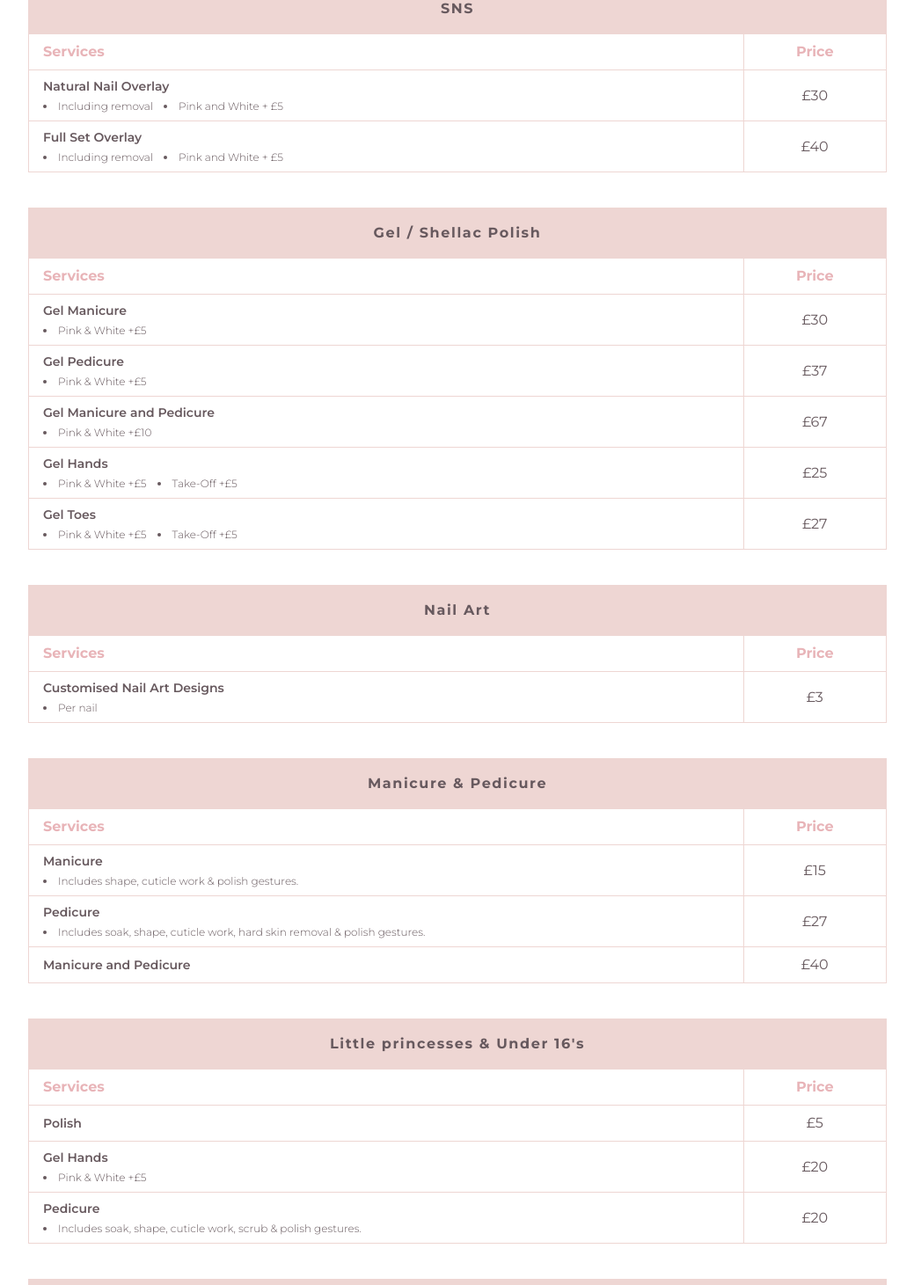
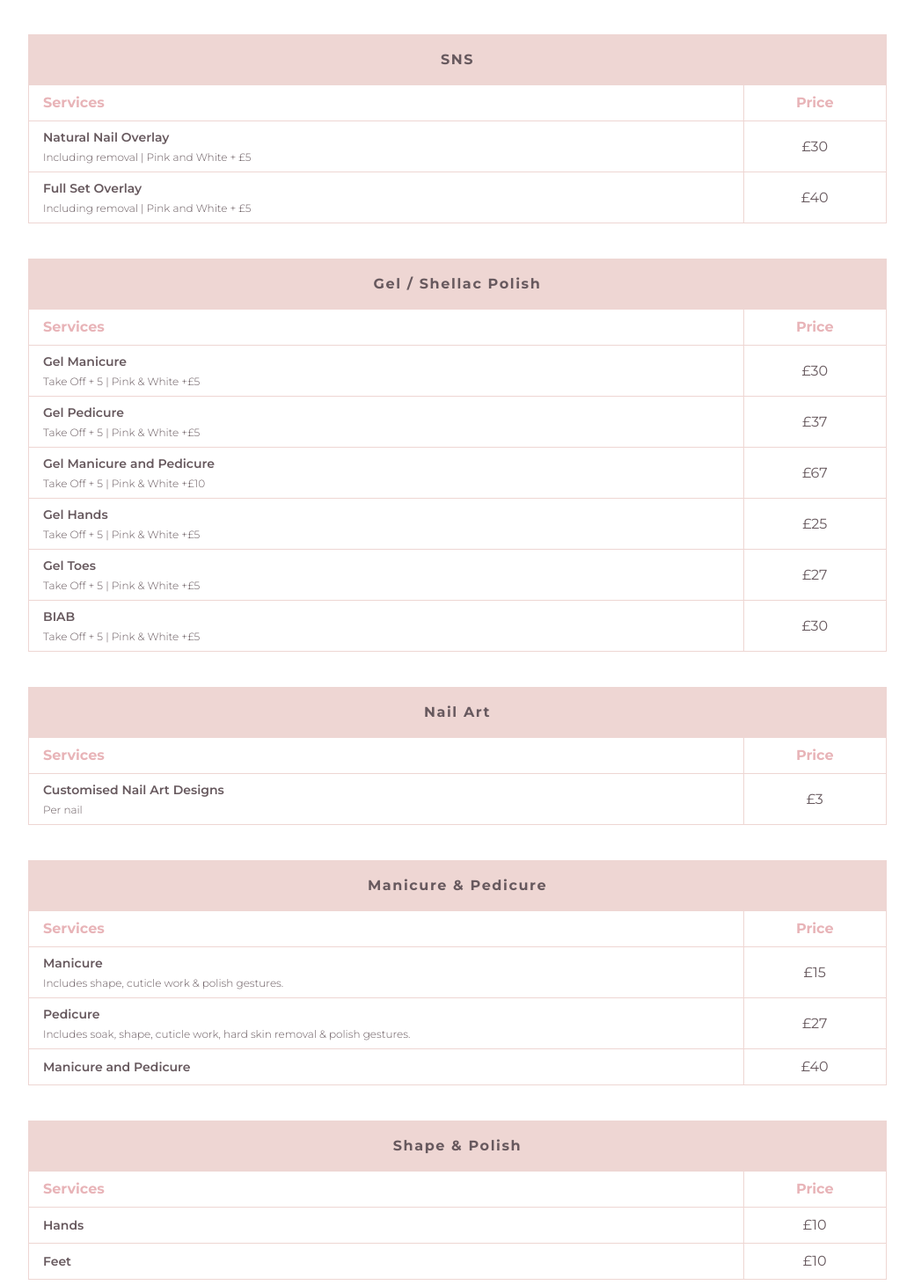
Before and after one commit to Luken1990/NailFairy-Pricelist, a React (Vite) app: page / in a window 1280 px wide. Shown: the part 1089-2550 px from the top of the page at 88% size, without its empty margins (120-1159 px from the left). Built offline with nearby package versions, Linux system fonts and the light colour scheme.

Commit message:
add shape and polish section / remove bullet point

```diff
--- a/index.html
+++ b/index.html
@@ -4,7 +4,7 @@
     <meta charset="UTF-8" />
     <!-- <link rel="icon" type="image/svg+xml" href="/vite.svg" /> -->
     <meta name="viewport" content="width=device-width, initial-scale=1.0" />
-    <title>Nail Fairy Pricelist</title>
+    <title>Nail Fairy Price List</title>
   </head>
   <body>
     <div id="root"></div>
--- a/src/components/Main.jsx
+++ b/src/components/Main.jsx
@@ -33,15 +33,7 @@ const Main = () => {
                         <td className="border border-base px-4 py-2 text-[14px] font-semibold">
                           {name}
                           {info ? (
-                            <ul  className="text-xs font-light pt-1 flex gap-3 list-disc list-inside">
-                              {info.map((item) => {
-                                return (
-                                  <li>
-                                    {item}
-                                  </li>
-                                );
-                              })}
-                            </ul>
+                            <p className="text-xs font-light pt-1">{info}</p>
                           ) : null}
                         </td>
                         <td className=" border border-base px-4 py-2 text-center w-1/6">
--- a/src/data/services.jsx
+++ b/src/data/services.jsx
@@ -8,8 +8,13 @@ export const services = [
       },
       {
         name: 'Acrylic Full Set with Gel Polish',
-        info: ['Pink and White + £5'],
+        info: 'Pink and White + £5',
         price: 35,
+      },
+      {
+        name: 'Acrylic Full Set with BIAB',
+        info: 'Pink and White + £5',
+        price: 40,
       },
       {
         name: 'Gel Powder Full Set',
@@ -25,7 +30,7 @@ export const services = [
       },
       {
         name: 'Infill Acrylic With Gel Polish',
-        info: ['Pink and White + £5'],
+        info: 'Pink and White + £5',
         price: 25,
       },
       {
@@ -47,12 +52,12 @@ export const services = [
     treatments: [
       {
         name: 'Natural Nail Overlay',
-        info: ['Including removal', 'Pink and White + £5'],
+        info: 'Including removal | Pink and White + £5',
         price: 30,
       },
       {
         name: 'Full Set Overlay',
-        info: ['Including removal', 'Pink and White + £5'],
+        info: 'Including removal | Pink and White + £5',
         price: 40,
       },
     ],
@@ -62,28 +67,33 @@ export const services = [
     treatments: [
       {
         name: 'Gel Manicure',
-        info: ['Pink & White +£5'],
+        info: 'Take Off + 5 | Pink & White +£5',
         price: 30,
       },
       {
         name: 'Gel Pedicure',
-        info: ['Pink & White +£5'],
+        info: 'Take Off + 5 | Pink & White +£5',
         price: 37,
       },
       {
         name: 'Gel Manicure and Pedicure',
-        info: ['Pink & White +£10'],
+        info: 'Take Off + 5 | Pink & White +£10',
         price: 67,
       },
       {
         name: 'Gel Hands',
-        info: ['Pink & White +£5', 'Take-Off +£5'],
+        info: 'Take Off + 5 | Pink & White +£5',
         price: 25,
       },
       {
         name: 'Gel Toes',
-        info: ['Pink & White +£5', 'Take-Off +£5'],
+        info: 'Take Off + 5 | Pink & White +£5',
         price: 27,
+      },
+      {
+        name: 'BIAB',
+        info: 'Take Off + 5 | Pink & White +£5',
+        price: 30,
       },
     ],
   },
@@ -92,7 +102,7 @@ export const services = [
     treatments: [
       {
         name: 'Customised Nail Art Designs',
-        info: ['Per nail'],
+        info: 'Per nail',
         price: 3,
       },
     ],
@@ -102,19 +112,30 @@ export const services = [
     treatments: [
       {
         name: 'Manicure',
-        info: ['Includes shape, cuticle work & polish gestures.'],
+        info: 'Includes shape, cuticle work & polish gestures.',
         price: 15,
       },
       {
         name: 'Pedicure',
-        info: [
-          'Includes soak, shape, cuticle work, hard skin removal & polish gestures.',
-        ],
+        info: 'Includes soak, shape, cuticle work, hard skin removal & polish gestures.',
         price: 27,
       },
       {
         name: 'Manicure and Pedicure',
         price: 40,
+      },
+    ],
+  },
+  {
+    Title: 'Shape & Polish',
+    treatments: [
+      {
+        name: 'Hands',
+        price: 10,
+      },
+      {
+        name: 'Feet',
+        price: 10,
       },
     ],
   },
@@ -127,12 +148,12 @@ export const services = [
       },
       {
         name: 'Gel Hands',
-        info: ['Pink & White +£5'],
+        info: 'Pink & White +£5',
         price: 20,
       },
       {
         name: 'Pedicure',
-        info: ['Includes soak, shape, cuticle work, scrub & polish gestures.'],
+        info: 'Includes soak, shape, cuticle work, scrub & polish gestures.',
         price: 20,
       },
     ],
```
